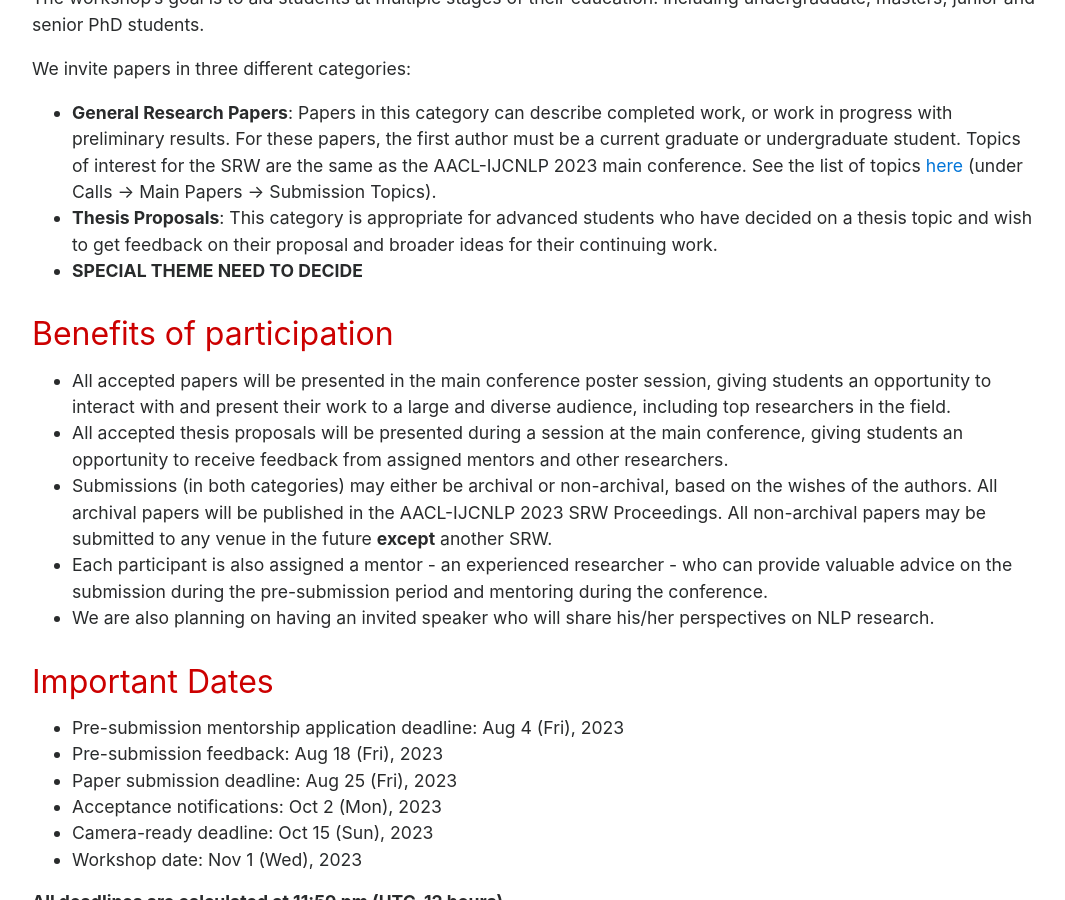
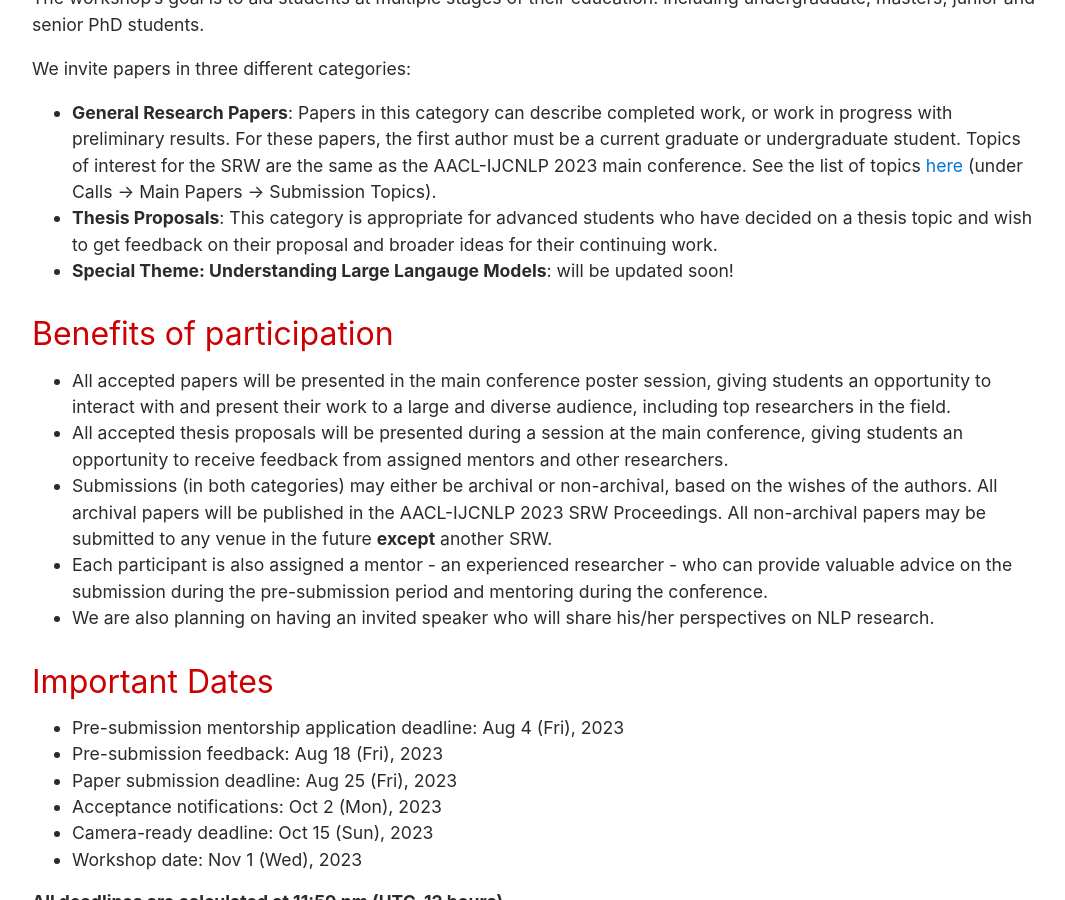
Before and after one commit to aacl2023-srw/aacl2023-srw.github.io, a Jekyll site: the page built from cfp.md, in a window 1280 px wide and 900 px high, scrolled down 1354 px. Shown: the whole window, without its empty margins (104-1169 px from the left). Built offline with Jekyll 4.4.1, drawn with Linux system fonts in a browser that asks for light colours; comment, search, counter and statistics services are not loaded.

Commit message:
update special theme topic

```diff
--- a/cfp.md
+++ b/cfp.md
@@ -29,7 +29,7 @@ We invite papers in three different categories:
 
 - **General Research Papers**: Papers in this category can describe completed work, or work in progress with preliminary results. For these papers, the first author must be a current graduate or undergraduate student. Topics of interest for the SRW are the same as the AACL-IJCNLP 2023 main conference. See the list of topics [here](http://www.ijcnlp-aacl2023.org/) (under Calls -> Main Papers -> Submission Topics).
 - **Thesis Proposals**: This category is appropriate for advanced students who have decided on a thesis topic and wish to get feedback on their proposal and broader ideas for their continuing work.
-- **SPECIAL THEME NEED TO DECIDE**
+- **Special Theme: Understanding Large Langauge Models**: will be updated soon!
 <!-- - **Human-Centered NLP** : This is the special theme category in AACL-SRW 2022. The rising prevalence of living along with artificial intelligence has brought lots of benefits to people's daily life. However, it also poses a challenge of building reliable, explainable, and empathic tools to provide better service, from essential natural language applications (e.g., machine translation, text classification ) to mental support. Especially during the current pandemic, people are more likely to feel alone and _rely_ upon _technology_. This, together with the advances in the field of Natural Language processing, has motivated the exploration of human-centered technology. In this special theme, we invite submissions that address diverse human-centered questions, particularly encouraging bringing together perspectives and methods from NLP and affective computing to improve individuals' lives physically and mentally.
   Topics of interest include ( but are not limited to):
   (1) affective systems to understand human emotion and respond to their emotional feedback
```
